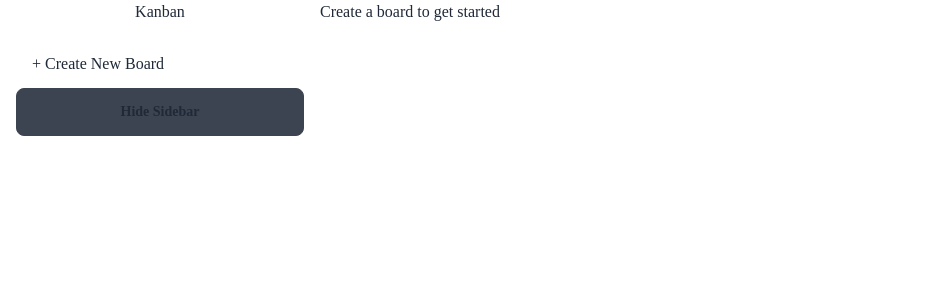
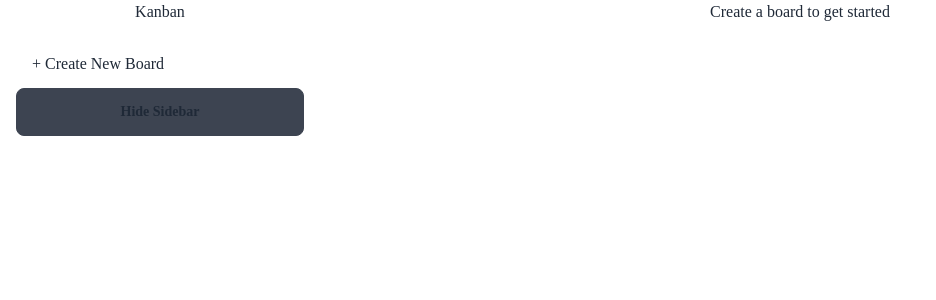
Before and after one commit to janujan99/kanban, a React (Create React App) app: page / in a window 1280 px wide. Shown: the top 300 px of the page, without its empty margins (0-936 px from the left). Built offline with nearby package versions, Linux system fonts and the light colour scheme.

Commit message:
Sizing of board in desktop has been adjusted to fill entire container

```diff
--- a/src/App.tsx
+++ b/src/App.tsx
@@ -422,9 +422,10 @@ function App() {
         <BoardDeletionWarningModal deleteBoard={deleteBoard} />
       </div>
     );
-  return (
+
+  else return (
     <div className="App">
-      <div style={{ display: "flex", flexDirection: "row" }}>
+      <div style={{ display: "flex", flexDirection: "row", height: "100%" }}>
         {sideBarOpen && (
           <SideBar
             boardDisplayUnit={boardDisplayData}
--- a/src/BoardDisplay.tsx
+++ b/src/BoardDisplay.tsx
@@ -11,8 +11,10 @@ interface BoardDisplayProps {
 export default function BoardDisplay(props: BoardDisplayProps) {
   //console.log(JSON.stringify(props.boardToDisplay));
   if (props.boardToDisplay == null)
-    return <h2>Create a board to get started</h2>;
-  else if (props.boardToDisplay.columns.length == 0)
+    return <div style={{ backgroundImage: "boeing-777-45414-2560x1600.jpg", height: "100%", width: "100%" }}>
+      <h2 className="color-white">Create a board to get started</h2>
+    </div>;
+  else if (props.boardToDisplay.columns.length === 0)
     return (
       <div>
         <h2>This board is empty. Add a column to get started</h2>
--- a/src/SideBar.tsx
+++ b/src/SideBar.tsx
@@ -11,7 +11,7 @@ export default function SideBar(props: SideBarProps) {
     <>
       <div className="drawer-side">
         <label htmlFor="my-drawer" className="drawer-overlay"></label>
-        <h1>Kanban</h1>
+        <h1 className="mb-1/8 mt-1/8">Kanban</h1>
         <ul className="menu p-4 w-80 bg-base-100 text-base-content">
           {props.boardDisplayUnit.boards.map((board) => (
             <li>
```
Also changed, not shown: public/boeing-777-45414-2560x1600.jpg (added).
